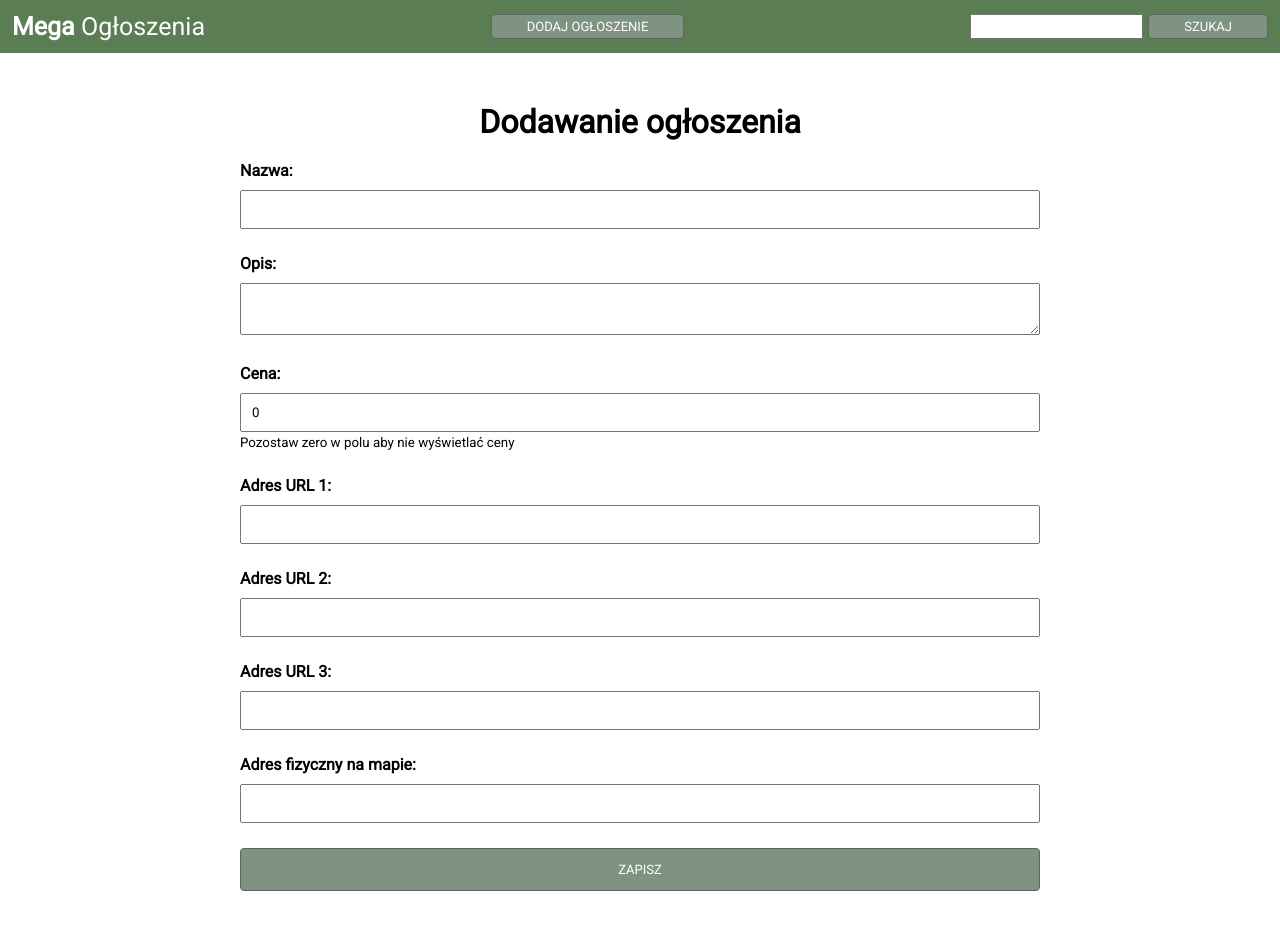
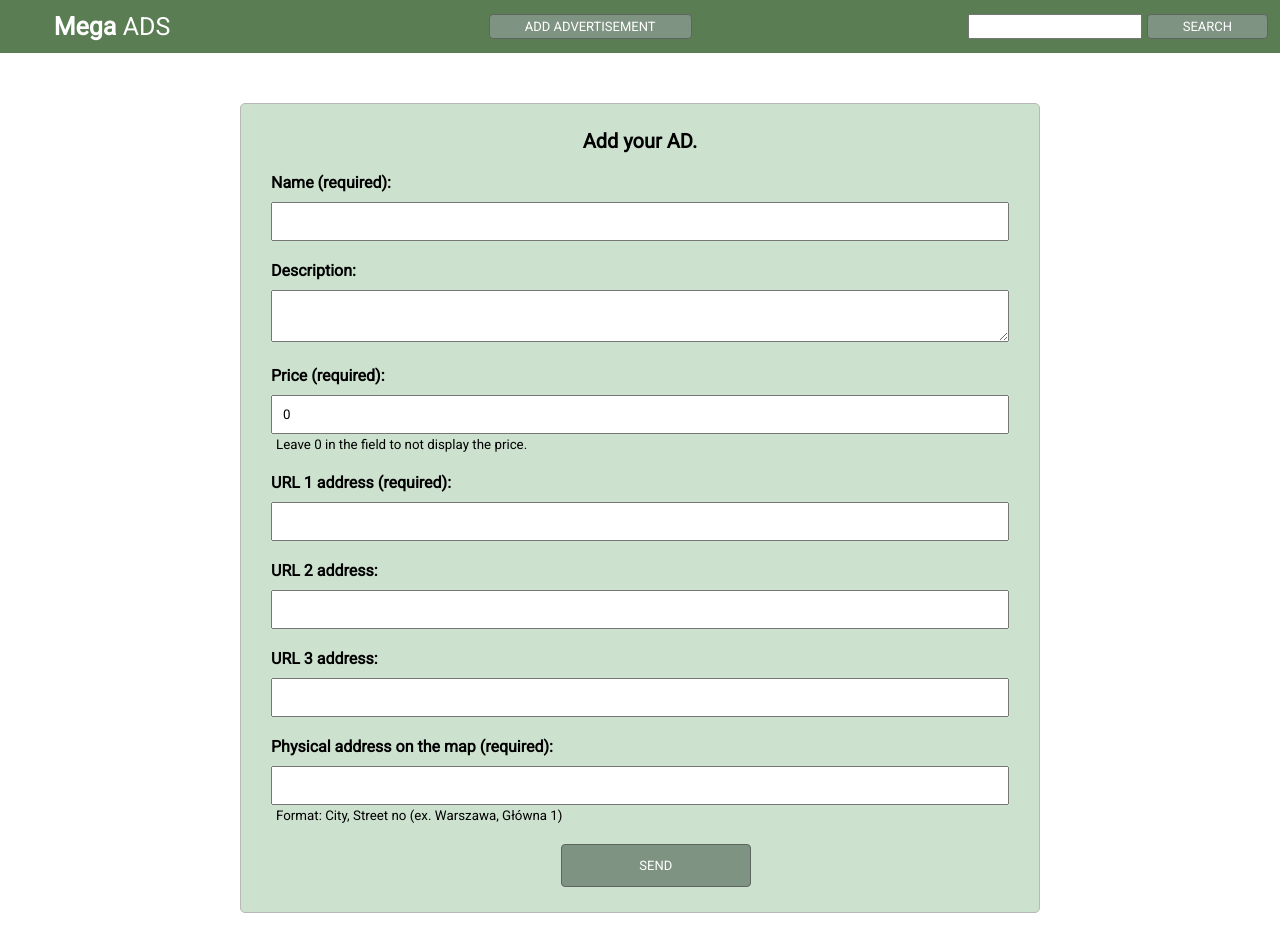
Before and after one commit to martabrylska/MegaAdsFront, a React (Create React App) app: page /add in a window 1280 px wide. Shown: the top 952 px of the page. Built offline with nearby package versions, Linux system fonts and the light colour scheme.

Commit message:
changed some styles and change language of the app

```diff
--- a/src/components/AcceptAd/AcceptAd.tsx
+++ b/src/components/AcceptAd/AcceptAd.tsx
@@ -1,5 +1,6 @@
 import React, {useEffect, useState} from 'react';
 import {useParams} from "react-router-dom";
+import {Info} from "../common/Info";
 
 export const AcceptAd = () => {
     const [loading, setLoading] = useState(true);
@@ -21,8 +22,8 @@ export const AcceptAd = () => {
     },[]);
 
     if (loading) {
-        return <h2>Trwa akceptowanie ogłoszenia...</h2>
+        return <Info text="The advertisement is being verified..."/>
     }
 
-    return <h2>Ogłoszenie zaakceptowane.</h2>
+    return <Info text="The advertisement is accepted."/>
 }
--- a/src/components/AddForm/AddForm.css
+++ b/src/components/AddForm/AddForm.css
@@ -1,21 +1,27 @@
 .add-form {
+    background-color: #cde1cf;
+    border: 1px solid #b7b9b8;
+    border-radius: 5px;
     width: 800px;
     margin: 50px auto;
+    padding: 0 20px;
 }
 
 .add-form h1 {
+    margin-top: 25px;
+    font-size: 20px;
     text-align: center;
 }
 
 .add-form label {
     display: block;
-    margin-top: 20px;
+    margin: 20px 10px;
     font-weight: bold;
-    margin-bottom: 25px;
 }
 
 .add-form label small {
     font-weight: normal;
+    padding: 5px;
 }
 
 .add-form input, .add-form textarea {
@@ -25,6 +31,8 @@
 }
 
 .add-form button {
+    margin-left: 300px;
     padding: 10px;
-    width: 100%;
+    width: 25%;
+    margin-bottom: 25px;
 }
--- a/src/components/AddForm/AddForm.tsx
+++ b/src/components/AddForm/AddForm.tsx
@@ -2,6 +2,7 @@ import React, {SyntheticEvent, useState} from 'react';
 import "./AddForm.css"
 import {Btn} from "../common/Btn";
 import {geocode} from "../../utils/geocoding";
+import {Info} from "../common/Info";
 
 export const AddForm = () => {
     const [loading, setLoading] = useState(false);
@@ -57,19 +58,19 @@ export const AddForm = () => {
         }
 
     if (loading) {
-        return <h2>Trwa przesyłanie ogłoszenia...</h2>
+        return <Info text="The advertisement is being sent..."/>
     }
 
     if (id) {
-        return <h2>Twoje ogłoszenie "{form.name}" zostało wysłane do weryfikacji Administratora.</h2>
+        return <Info text={`Your advertisement "${form.name}" has been successfully sent for Admin verification.`}/>
     }
 
 
     return <form action="" className="add-form" onSubmit={saveAd}>
-        <h1>Dodawanie ogłoszenia</h1>
+        <h1>Add your AD.</h1>
         <p>
             <label>
-                Nazwa: <br/>
+                Name (required): <br/>
                 <input
                     type="text"
                     name="name"
@@ -82,7 +83,7 @@ export const AddForm = () => {
         </p>
         <p>
             <label>
-                Opis: <br/>
+                Description: <br/>
                 <textarea
                     name="description"
                     maxLength={999}
@@ -92,7 +93,7 @@ export const AddForm = () => {
         </p>
         <p>
             <label>
-                Cena: <br/>
+                Price (required): <br/>
                 <input
                     type="number"
                     name="price"
@@ -100,12 +101,12 @@ export const AddForm = () => {
                     maxLength={99}
                     value={form.price}
                     onChange={e => updateForm('price', Number(e.target.value))}/>
-                <small>Pozostaw zero w polu aby nie wyświetlać ceny</small>
+                <small>Leave 0 in the field to not display the price.</small>
             </label>
         </p>
         <p>
             <label>
-               Adres URL 1: <br/>
+                URL 1 address (required): <br/>
                 <input
                     type="url"
                     name="url1"
@@ -117,7 +118,7 @@ export const AddForm = () => {
         </p>
         <p>
             <label>
-                Adres URL 2: <br/>
+                URL 2 address: <br/>
                 <input
                     type="url"
                     name="url2"
@@ -128,7 +129,7 @@ export const AddForm = () => {
         </p>
         <p>
             <label>
-                Adres URL 3: <br/>
+                URL 3 address: <br/>
                 <input
                     type="url"
                     name="url3"
@@ -139,7 +140,7 @@ export const AddForm = () => {
         </p>
         <p>
             <label>
-                Adres fizyczny na mapie: <br/>
+                Physical address on the map (required): <br/>
                 <input
                     type="text"
                     name="address"
@@ -147,9 +148,10 @@ export const AddForm = () => {
                     maxLength={99}
                     value={form.address}
                     onChange={e => updateForm('address', e.target.value)}/>
+                <small>Format: City, Street no (ex. Warszawa, Główna 1)</small>
             </label>
         </p>
-        <Btn text="Zapisz"></Btn>
+        <Btn text="send"></Btn>
     </form>
 
 }
--- /dev/null
+++ b/src/components/common/Info.css
@@ -0,0 +1,15 @@
+.info {
+    display: flex;
+    height: calc(100vh - 49px);
+    align-items: center;
+    justify-content: center;
+}
+
+.info h2 {
+    padding: 20px;
+    font-weight: normal;
+    background-color: #cde1cf;
+    border: 1px solid #b7b9b8;
+    border-radius: 5px;
+    font-size: 18px;
+}
--- /dev/null
+++ b/src/components/common/Info.tsx
@@ -0,0 +1,10 @@
+import React from 'react';
+import "./Info.css"
+
+interface Props {
+    text: string;
+}
+
+export const Info = (props: Props) => (
+    <div className="info"><h2>{props.text}</h2></div>
+)
--- a/src/components/layouts/Header.css
+++ b/src/components/layouts/Header.css
@@ -8,6 +8,8 @@ header {
 }
 
 header h1 {
+    width: 200px;
+    text-align: center;
     font-size: 25px;
     font-weight: 200;
 }
--- a/src/components/layouts/Header.tsx
+++ b/src/components/layouts/Header.tsx
@@ -15,12 +15,12 @@ export const Header = () => {
 
     return <header>
         <h1>
-            <a href="/"><strong>Mega</strong> Ogłoszenia</a>
+            <a href="/"><strong>Mega</strong> ADS</a>
         </h1>
-        <Btn to="/add" text="Dodaj ogłoszenie"/>
+        <Btn to="/add" text="Add advertisement"/>
         <form className="search" onSubmit={setSearchFromLocalState}>
             <input type="text" value={inputVal} onChange={e => setInputVal(e.target.value)}/>
-            <Btn text="Szukaj"/>
+            <Btn text="Search"/>
         </form>
     </header>
 }
```
